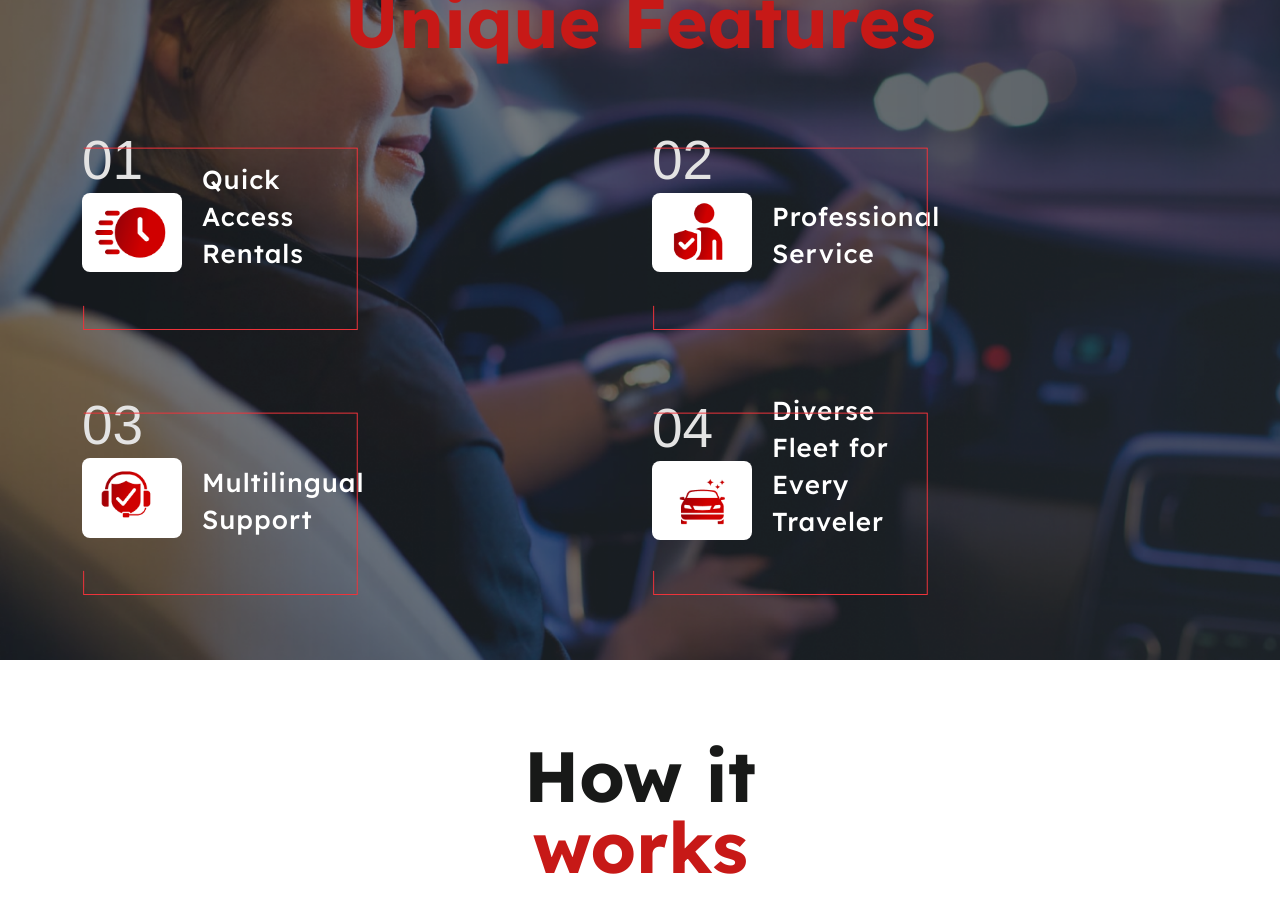
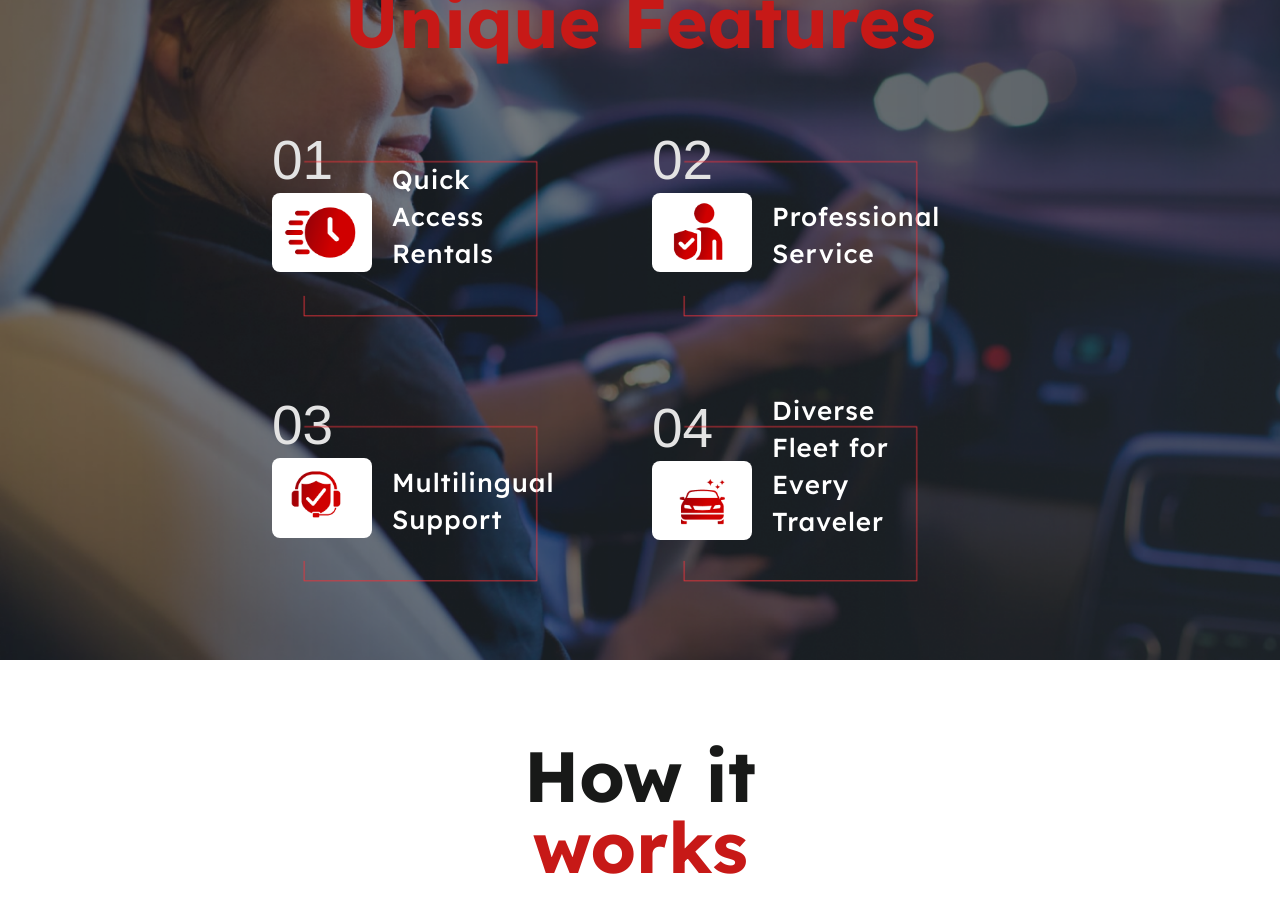
Before and after one commit to ARBAZ-NAEEM/Car-Rental, a React (Create React App) app: page /about in a window 1280 px wide. Shown: the part 2740-3642 px from the top of the page. Built offline with nearby package versions, Linux system fonts and the light colour scheme; a web font is replaced by a local one.

Commit message:
about changes

```diff
--- a/src/assets/style/style.css
+++ b/src/assets/style/style.css
@@ -917,14 +917,17 @@ ul.list-number > li {
   height: 183px;
   content: "";
   position: absolute;
-  position: absolute;
-  right: 270px;
+  right: 70px;
   top: 20px;
+  transform: scale(0.85);
+}
+.last-count-class h4 {
+  line-height: 30px;
 }
 
 .about-subtext {
   color: #fff;
-  padding: 0 250px 0 20px;
+  padding: 0 110px 0 20px;
 }
 
 .about-subtext h4 {
--- a/src/pages/About.jsx
+++ b/src/pages/About.jsx
@@ -84,7 +84,8 @@ const About = () => {
               <span>Our</span> <br /> Unique Features
             </h2>
             <Row>
-              <Col lg="6" md="6" xs="12">
+              <Col lg="2" md="2"></Col>
+              <Col lg="4" md="4" xs="12">
                 <div className="d-flex about-count">
                   <div className="car-count">
                     <h3 className="car-count-heading mb-0">01</h3>
@@ -97,7 +98,7 @@ const About = () => {
                   </div>
                 </div>
               </Col>
-              <Col lg="6" md="6" xs="12">
+              <Col lg="4" md="4" xs="12">
                 <div className="d-flex about-count">
                   <div className="car-count">
                     <h3 className="car-count-heading mb-0">02</h3>
@@ -110,7 +111,9 @@ const About = () => {
                   </div>
                 </div>
               </Col>
-              <Col lg="6" md="6" xs="12">
+              <Col lg="2" md="2"></Col>
+              <Col lg="2" md="2"></Col>
+              <Col lg="4" md="4" xs="12">
                 <div className="d-flex about-count">
                   <div className="car-count">
                     <h3 className="car-count-heading mb-0">03</h3>
@@ -123,7 +126,7 @@ const About = () => {
                   </div>
                 </div>
               </Col>
-              <Col lg="6" md="6" xs="12">
+              <Col lg="4" md="4" xs="12" className="last-count-class">
                 <div className="d-flex about-count">
                   <div className="car-count">
                     <h3 className="car-count-heading mb-0">04</h3>
@@ -136,6 +139,7 @@ const About = () => {
                   </div>
                 </div>
               </Col>
+              <Col lg="2" md="2"></Col>
             </Row>
           </div>
         </Container>
```
